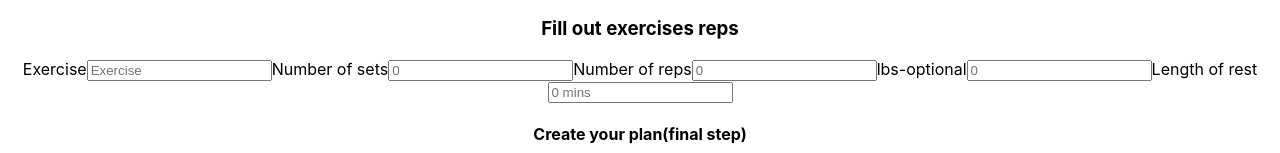
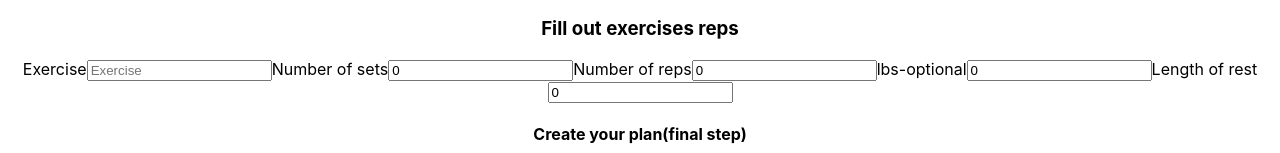
Before and after one commit to weightlifting-journal-13/frontend, a React (Create React App) app in the folder weightlifting/: page /CreatePlan in a window 1280 px wide. Shown: the part 430-583 px from the top of the page. Built offline with nearby package versions, Linux system fonts and the light colour scheme.

Commit message:
fixed form names

```diff
--- a/weightlifting/src/components/CreatePlan.js
+++ b/weightlifting/src/components/CreatePlan.js
@@ -31,6 +31,7 @@ const CreatePlan = (props) => {
         }
     }, [data, workoutPlan, trigger])
 
+    console.log(workoutPlan, 'workoutPlan logged')
     //use Object.values to convert to array so we can map it
     const result = Object.values(workoutPlan)
     console.log(result)
@@ -119,7 +120,6 @@ const CreatePlan = (props) => {
             })
     }
 
-
     return (
         <div>
             <h1>Create new plan component</h1>
@@ -127,19 +127,20 @@ const CreatePlan = (props) => {
                 <h3>Name your workout plan</h3>
                 <input
                     type='text'
-                    name='workoutname'
+                    name='workoutplan'
                     placeholder='Name your workout plan'
-                    value={formData.workoutname}
+                    value={formData.workoutplan}
                     onChange={handleInputChanges}
                 />
                 <input
                     type='text'
-                    name='description'
+                    name='workoutdescription'
                     placeholder='Add plan description'
-                    value={formData.description}
+                    value={formData.workoutdescription}
                     onChange={handleInputChanges}
                 />
                 <h4>Select your exercises</h4>
+                <div>
                     {workoutPlan.map((item, index) => {
                         return (
                             <div key={index}>
@@ -154,6 +155,8 @@ const CreatePlan = (props) => {
                             </div>
                         )
                     })}
+                </div>
+
                 <div>
                     {exercises.map((item, index) => {
                         return (
@@ -182,33 +185,33 @@ const CreatePlan = (props) => {
                     <label>Number of sets</label>
                     <input
                         type='number'
-                        name='sets'
+                        name='numberofsets'
                         placeholder='0'
-                        value={formData.sets}
+                        value={formData.numberofsets}
                         onChange={handleInputChanges}
                     />
                     <label>Number of reps</label>
                     <input
                         type='number'
-                        name='reps'
+                        name='numberofreps'
                         placeholder='0'
-                        value={formData.reps}
+                        value={formData.numberofreps}
                         onChange={handleInputChanges}
                     />
                     <label>lbs-optional</label>
                     <input
                         type='number'
-                        name='weight'
+                        name='weightlifted'
                         placeholder='0'
-                        value={formData.weight}
+                        value={formData.weightlifted}
                         onChange={handleInputChanges}
                     />
                     <label>Length of rest</label>
                     <input
                         type='number'
-                        name='rest'
+                        name='lengthofrest'
                         placeholder='0 mins'
-                        value={formData.rest}
+                        value={formData.lengthofrest}
                         onChange={handleInputChanges}
                     />
                     <h4>Create your plan(final step)</h4>
```
Lines whose indentation alone changed are shown as unchanged.
